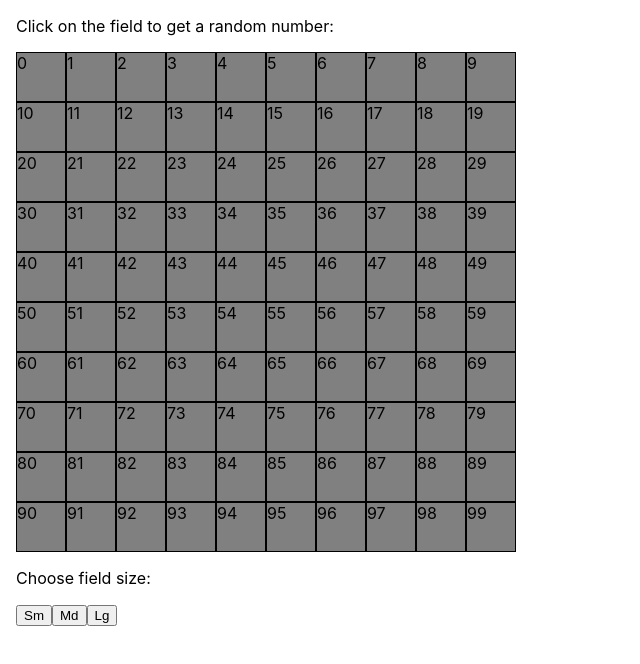
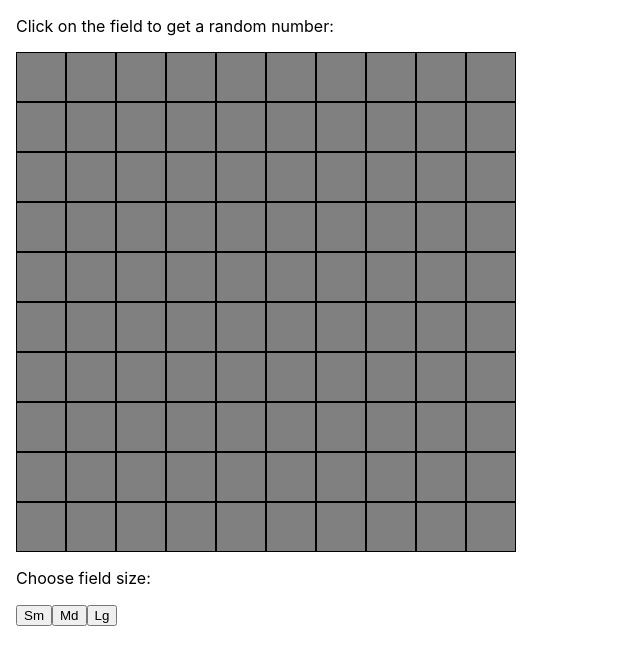
Before and after one commit to bozonja/react-square-grid, a React (Create React App) app: page / in a window 1280 px wide. Shown: the top 664 px of the page, without its empty margins (0-640 px from the left). Built offline with nearby package versions, Linux system fonts and the light colour scheme.

Commit message:
Add fisher yates algorithm for shuffling numbers

```diff
--- a/src/App.tsx
+++ b/src/App.tsx
@@ -14,7 +14,21 @@ function App() {
   // "Max amount of cols or rows is 10!
   const numberOfCols = 10;
   const numberOfRows = 10;
-  const colsAndRows = new Array(numberOfCols * numberOfCols).fill(null);
+  const colsAndRows = Array.from(
+    { length: numberOfCols * numberOfRows },
+    (_, i) => i
+  );
+
+  const shuffleArray = (array: any) => {
+    for (let i = array.length - 1; i > 0; i--) {
+      const j = Math.floor(Math.random() * (i + 1));
+      const temp = array[i];
+      array[i] = array[j];
+      array[j] = temp;
+    }
+  };
+
+  shuffleArray(colsAndRows);
 
   const checkNoOfCols = () => {
     if (numberOfCols > 10 || numberOfRows > 10) {
@@ -28,9 +42,6 @@ function App() {
     return <h3 style={{ color: "red" }}>{errorMessage}</h3>;
   }
 
-  // Vrijednosti u poljima se ne smiju ponavljati.
-  // const ranNo = Math.floor(Math.random() * 99) + 1;
-
   return (
     <div>
       <p>Click on the field to get a random number:</p>
@@ -42,8 +53,8 @@ function App() {
           gridTemplateRows: `repeat(${numberOfRows},  ${size.lg})`,
         }}
       >
-        {colsAndRows.map((_, index) => (
-          <GridItem index={index} key={index} />
+        {colsAndRows.map((item, index) => (
+          <GridItem item={item} key={index} />
         ))}
       </div>
       {/* //TODO: change sizes by cliking buttons */}
--- a/src/components/Field.tsx
+++ b/src/components/Field.tsx
@@ -1,15 +1,21 @@
 import { useState } from "react";
+//styles
 import "../App.css";
 
-export const GridItem = ({ index }: any) => {
+export const GridItem = ({ item }: any) => {
   const [pinkBgColor, setPinkBgColor] = useState(false);
+  const [showRandomNumber, setShowRandomNumber] = useState(false);
+
   return (
     <div
       className="grid-item"
       style={{ backgroundColor: pinkBgColor ? "pink" : "grey" }}
-      onClick={() => setPinkBgColor(!pinkBgColor)}
+      onClick={() => {
+        setPinkBgColor(!pinkBgColor);
+        setShowRandomNumber(!showRandomNumber);
+      }}
     >
-      {index}
+      {showRandomNumber && item}
     </div>
   );
 };
```
Also changed, not shown: 1 other file (tests, documents, lock files or other folders).
